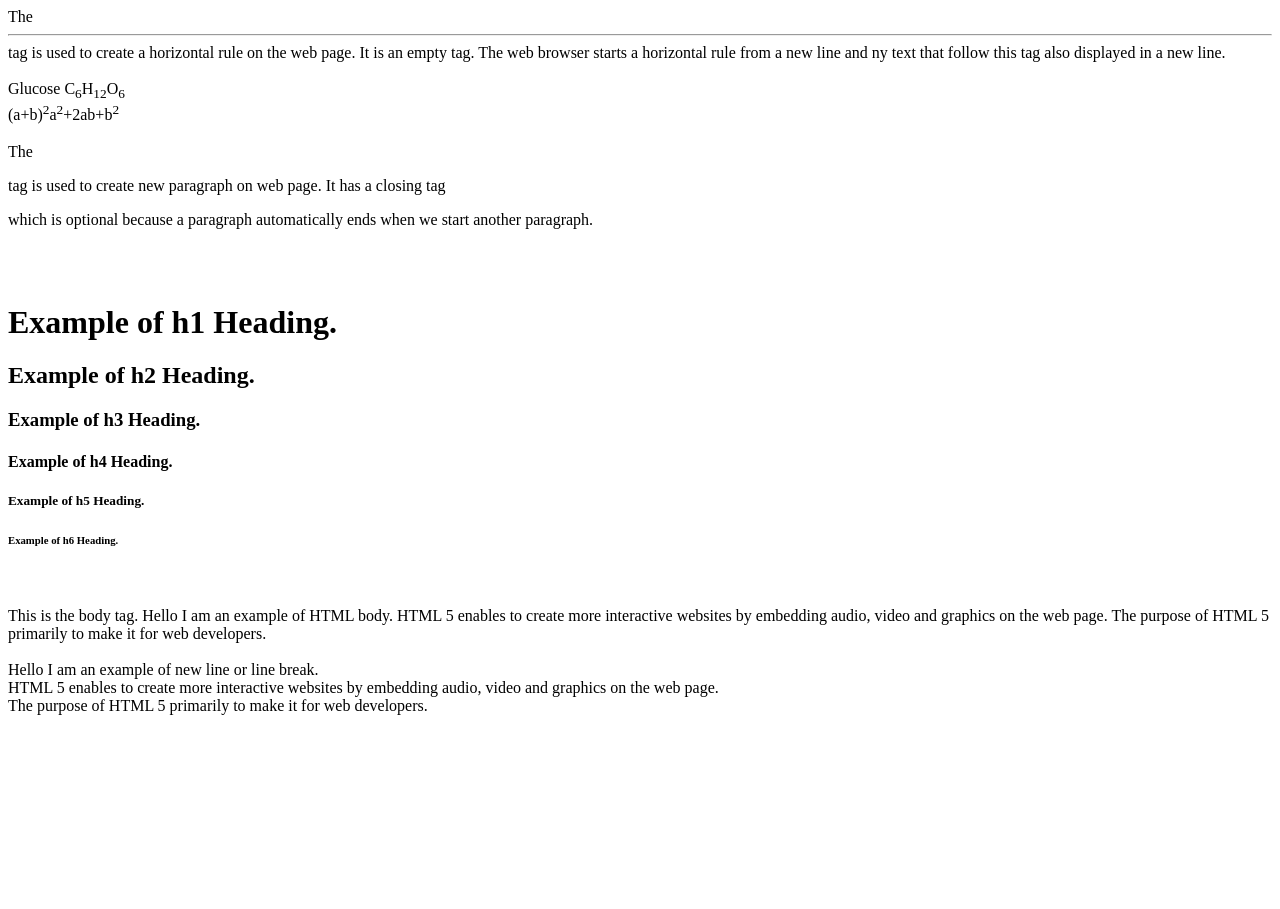
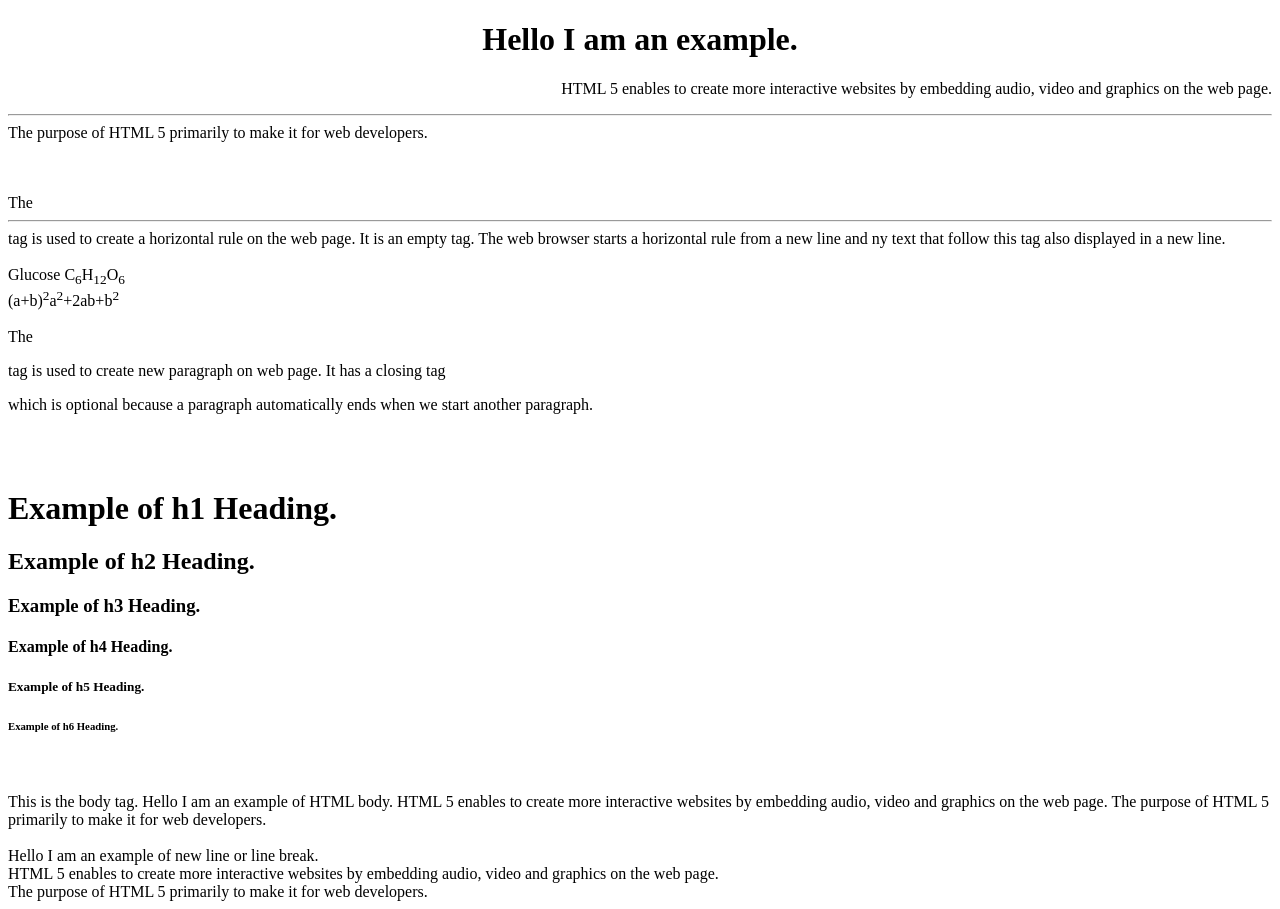
Before and after one commit to chanchalpatel51/Geekyshowspractical, a plain HTML site: page index.html in a window 1280 px wide. Before the commit the page ends 800 px from the top, so only its background shows below. Drawn offline with Linux system fonts and the light colour scheme.

Commit message:
Add till align attribute.

```diff
--- a/index.html
+++ b/index.html
@@ -6,6 +6,10 @@
     <title>Hello</title>
 </head>
 <body>
+    <!-- align attribute -->
+    <h1 align="center">Hello I am an example.</h1>
+    <p align="right">HTML 5 enables to create more interactive websites by embedding audio, video and graphics on the web page. <hr align="center">The purpose of HTML 5 primarily to make it for web developers.</p><br><br>
+
     <!-- horizontal tag -->
     The <hr> tag is used to create a horizontal rule on the web page. It is an empty tag.
     The web browser starts a horizontal rule from a new line and ny text that follow this tag also displayed in a new line.<br><br>
```
